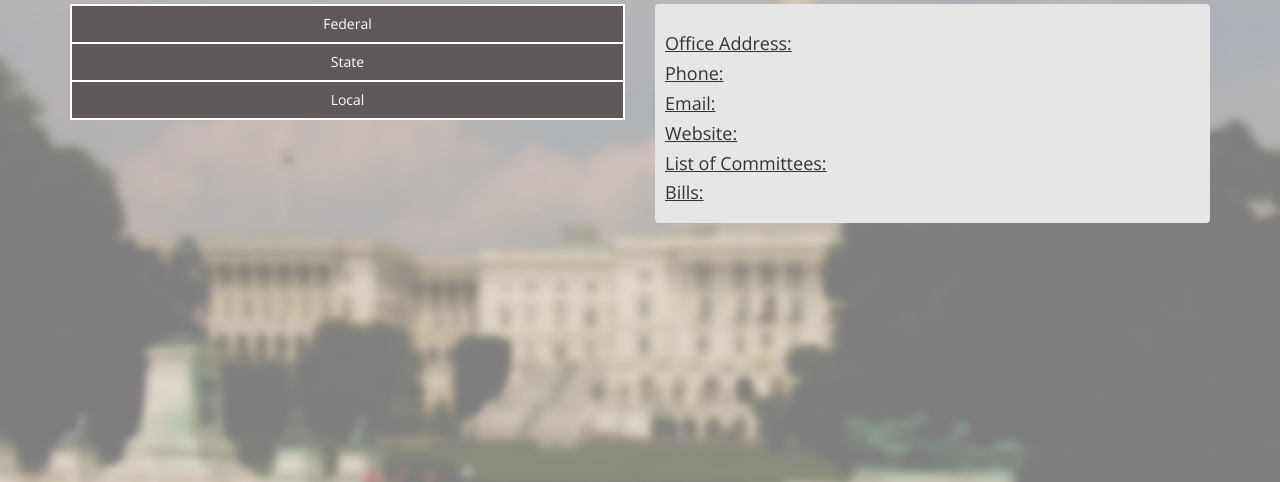
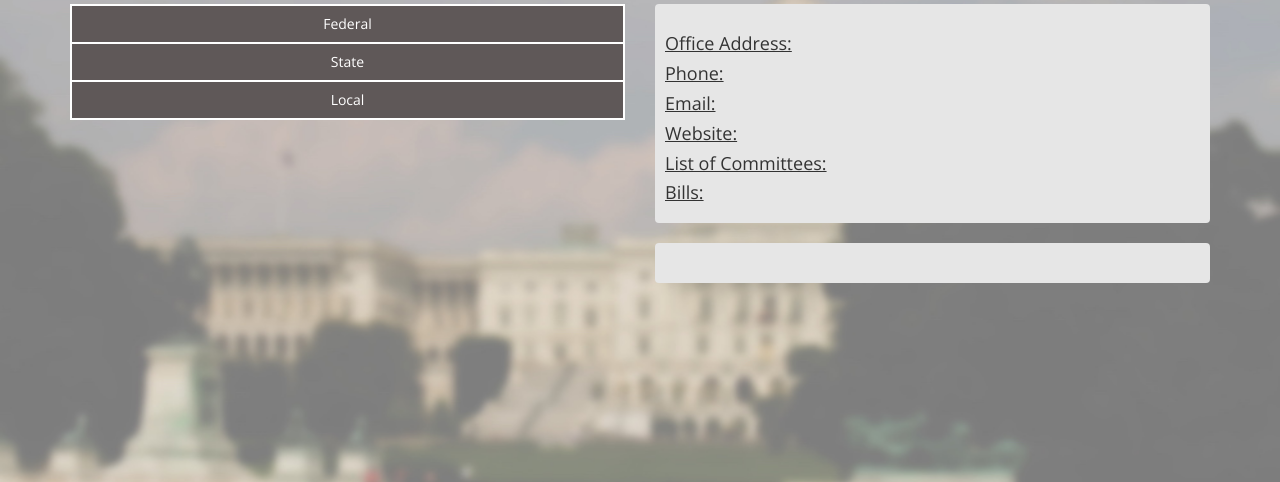
Before and after one commit to colinmcdaniel/MyPolity, a PHP site: page /table.html in a window 1280 px wide. Shown: the part 197-679 px from the top of the page. Run offline with PHP 8.4, Linux system fonts and the light colour scheme; some libraries are stand-ins or nearby versions.

Commit message:
sections populate with 1st rep onload

```diff
--- a/assets/css/style.css
+++ b/assets/css/style.css
@@ -41,10 +41,6 @@ h1{
 }
 #zip-section{
   margin-top: 20px;
-}
-#news-section{
-  margin-top: 70px;
-  margin-bottom: 40px;
 }
 .recentArticles{
   height: 300px;
@@ -130,10 +126,6 @@ img{
   background-color: #5f5858;
   color: white;
 }
-#rep-info{
-  padding: 10px;
-  border: 1px solid black;
-}
 @media screen and (max-width:980px){
   overflow-x: hidden;
 }
@@ -167,6 +159,14 @@ img{
   background-color:#e6e6e6;
   border-radius:4px;
   border:none;
+  padding: 10px;
+}
+#news-section{
+  background-color:#e6e6e6;
+  border-radius:4px;
+  border:none;
+  padding: 10px;
+  margin-top: 20px;
 }
 
 html {
--- a/assets/javascript/table.js
+++ b/assets/javascript/table.js
@@ -154,10 +154,12 @@ $(document).ready(function(){
   firebase.auth().onAuthStateChanged(function(user) {
     if (user) {
       database.ref('users').child(user.uid).child('representatives').once('value', function(snapshot){
+        getNews(snapshot.child('0').val().name);
         snapshot.forEach(function(childsnapshot){
           representatives.push(childsnapshot.val());
           drawRep(childsnapshot.val());
         });
+        repInfo(snapshot.child('0').val().name);
       });
     } else {
       // No user is signed in.
--- a/table.html
+++ b/table.html
@@ -96,10 +96,11 @@
           <h4><u>Bills: </u> </h4>
           <div id="rep-bills"></div>
         </div>
+        <div id="news-section">
+          <h3 id="news-header"></h3>
+          <div id="news">
 
-        <h3 id="news-header"></h3>
-        <div id="news">
-
+          </div>
         </div>
       </div>
     </div>
```
